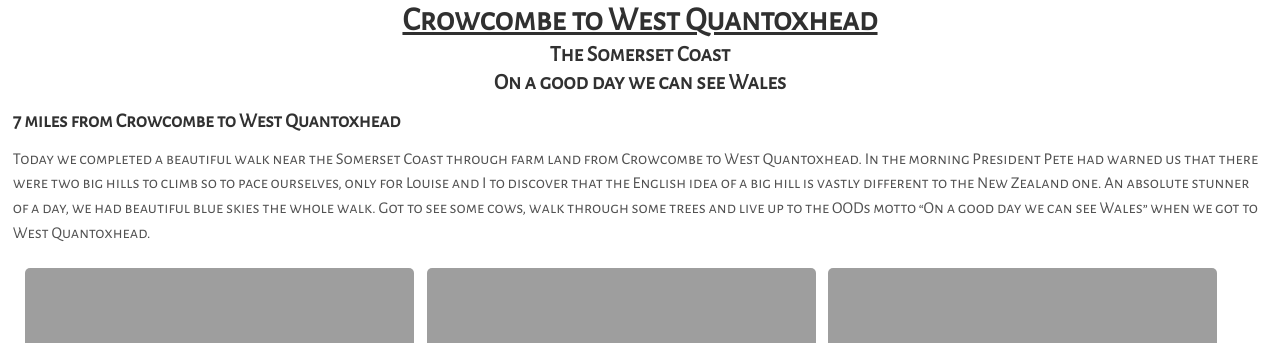
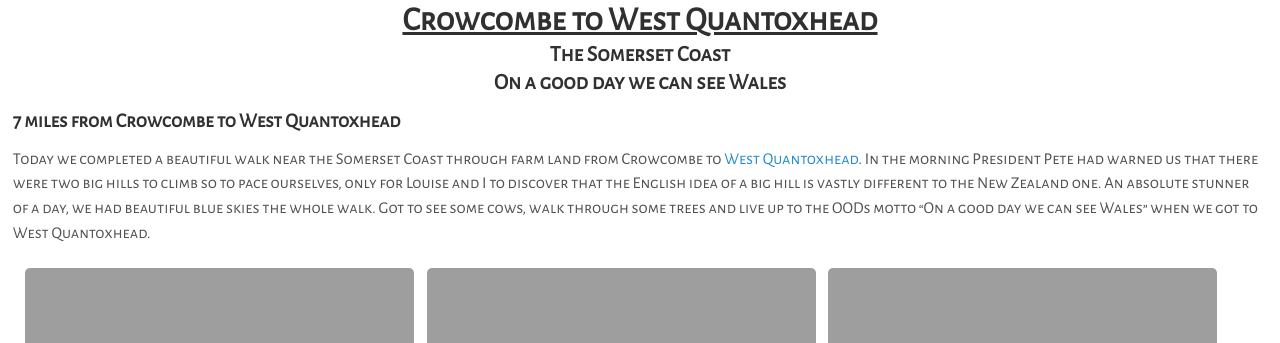
Before and after one commit to foopod/Travel-Website, a Jekyll site: the page built from _posts/2013-10-05-CrowcombeToWestQuantoxhead.md, in a window 1280 px wide. Shown: the top 343 px of the page. Built offline with Jekyll 4.4.1, drawn with Linux system fonts in a browser that asks for light colours; part of the change alters nothing that is shown.

```diff
--- a/_posts/2013-10-05-CrowcombeToWestQuantoxhead.md
+++ b/_posts/2013-10-05-CrowcombeToWestQuantoxhead.md
@@ -13,7 +13,7 @@ titleImage: https://adventuresofthetravellingtwins.com/Photos/2013-10-05-Crowcom
 
 <h4>7 miles from Crowcombe to West Quantoxhead</h4>
 
-Today we completed a beautiful walk near the Somerset Coast through farm land from Crowcombe to West Quantoxhead.
+Today we completed a beautiful walk near the Somerset Coast through farm land from Crowcombe to <a target="_blank" href="https://www.quantockonline.co.uk/quantocks/villages/westquantoxhead/westquantox1.html">West Quantoxhead</a>.
 In the morning President Pete had warned us that there were two big hills to climb so to pace ourselves, only for Louise and I to discover that the English idea of a big hill is vastly different to the New Zealand one.
 An absolute stunner of a day, we had beautiful blue skies the whole walk. Got to see some cows, walk through some trees and live up to the OODs motto "On a good day we can see Wales" when we got to West Quantoxhead.
 
```
